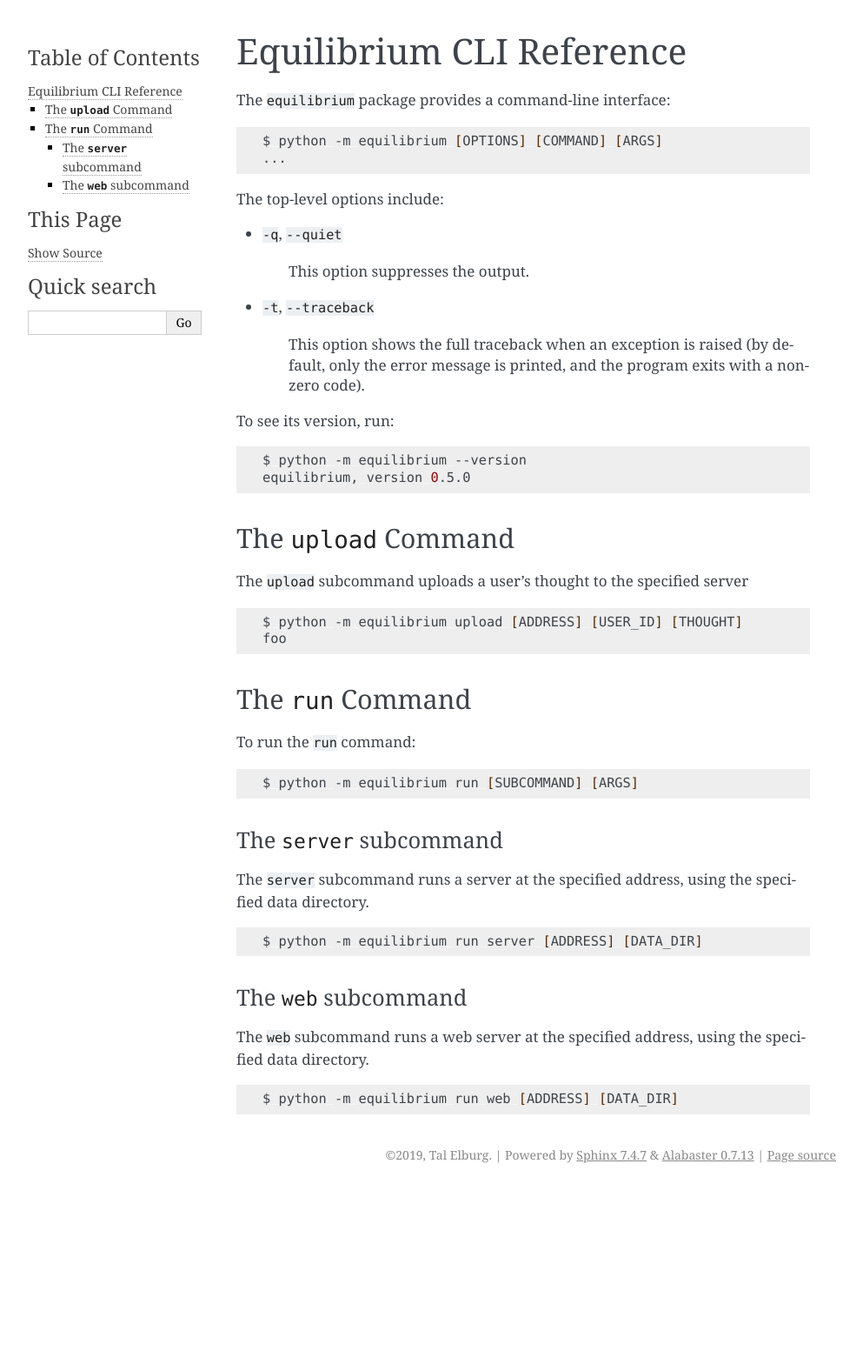
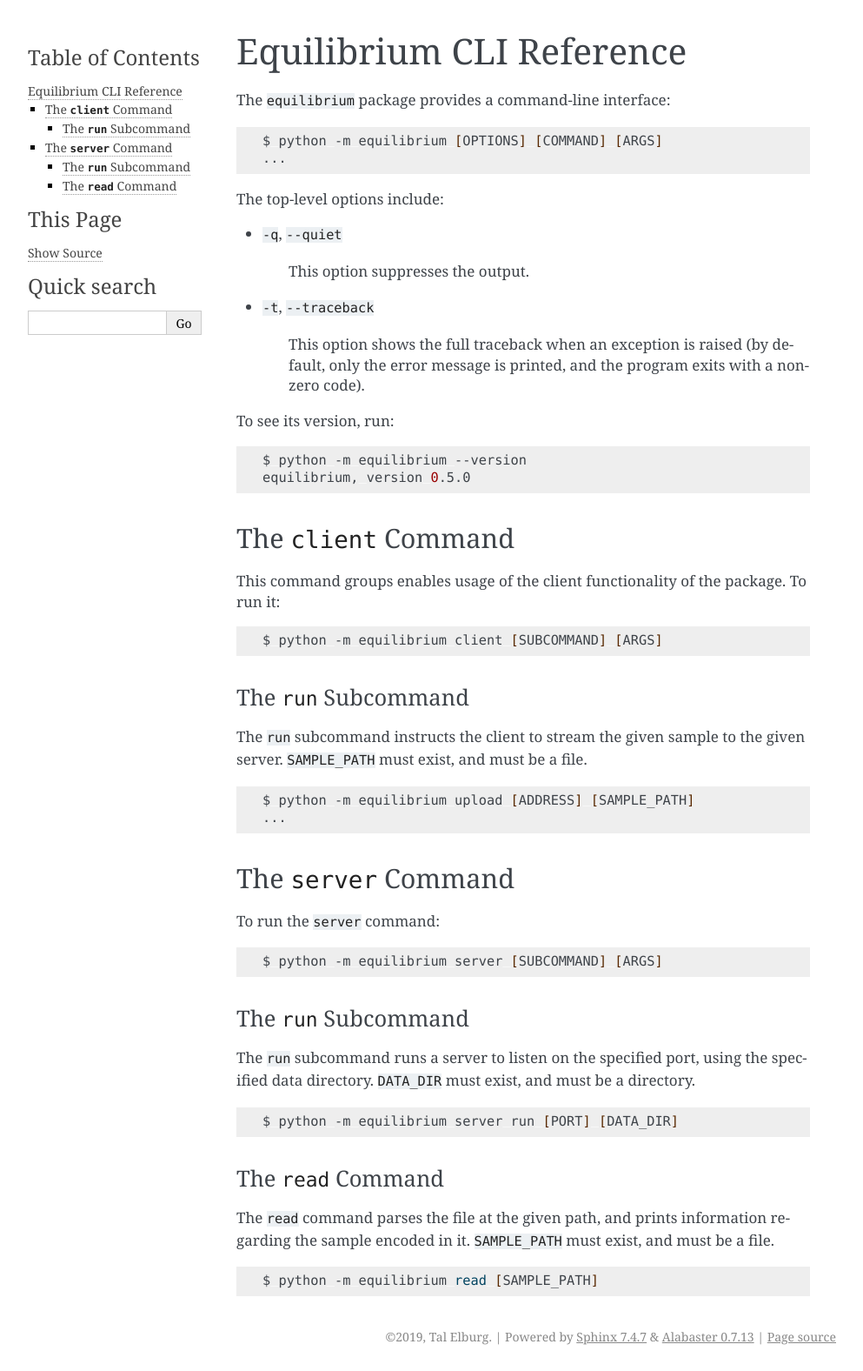
Before and after one commit to talelburg/Equilibrium, a Sphinx documentation site: the page built from docs/source/cli.rst, in a window 1280 px wide. Shown: the whole page at 87% size, without its empty margins (148-1141 px from the left). Built offline with Sphinx 7.4.7, drawn with Linux system fonts in a browser that asks for light colours; before the commit the page ends 1367 px from its top, so only the background shows below that.

```diff
--- a/docs/source/cli.rst
+++ b/docs/source/cli.rst
@@ -27,39 +27,51 @@ To see its version, run:
     $ python -m equilibrium --version
     equilibrium, version 0.5.0
 
-The ``upload`` Command
+The ``client`` Command
 ~~~~~~~~~~~~~~~~~~~~~~
 
-The ``upload`` subcommand uploads a user's thought to the specified server
+This command groups enables usage of the client functionality of the package. To run it:
 
 .. code:: bash
 
-    $ python -m equilibrium upload [ADDRESS] [USER_ID] [THOUGHT]
-    foo
+    $ python -m equilibrium client [SUBCOMMAND] [ARGS]
 
-The ``run`` Command
-~~~~~~~~~~~~~~~~~~~
+The ``run`` Subcommand
+----------------------
 
-To run the ``run`` command:
+The ``run`` subcommand instructs the client to stream the given sample to the given server.
+``SAMPLE_PATH`` must exist, and must be a file.
 
 .. code:: bash
 
-    $ python -m equilibrium run [SUBCOMMAND] [ARGS]
+    $ python -m equilibrium upload [ADDRESS] [SAMPLE_PATH]
+    ...
 
-The ``server`` subcommand
--------------------------
+The ``server`` Command
+~~~~~~~~~~~~~~~~~~~
 
-The ``server`` subcommand runs a server at the specified address, using the specified data directory.
+To run the ``server`` command:
 
 .. code:: bash
 
-    $ python -m equilibrium run server [ADDRESS] [DATA_DIR]
+    $ python -m equilibrium server [SUBCOMMAND] [ARGS]
 
-The ``web`` subcommand
-----------------------
+The ``run`` Subcommand
+-------------------------
 
-The ``web`` subcommand runs a web server at the specified address, using the specified data directory.
+The ``run`` subcommand runs a server to listen on the specified port, using the specified data directory.
+``DATA_DIR`` must exist, and must be a directory.
 
 .. code:: bash
 
-    $ python -m equilibrium run web [ADDRESS] [DATA_DIR]
+    $ python -m equilibrium server run [PORT] [DATA_DIR]
+
+The ``read`` Command
+----------------------
+
+The ``read`` command parses the file at the given path, and prints information regarding the sample encoded in it.
+``SAMPLE_PATH`` must exist, and must be a file.
+
+.. code:: bash
+
+    $ python -m equilibrium read [SAMPLE_PATH]
```
Also changed, not shown: README.md (+38 -33 lines), docs/source/api.rst (+4 -4 lines), 3 other files.
